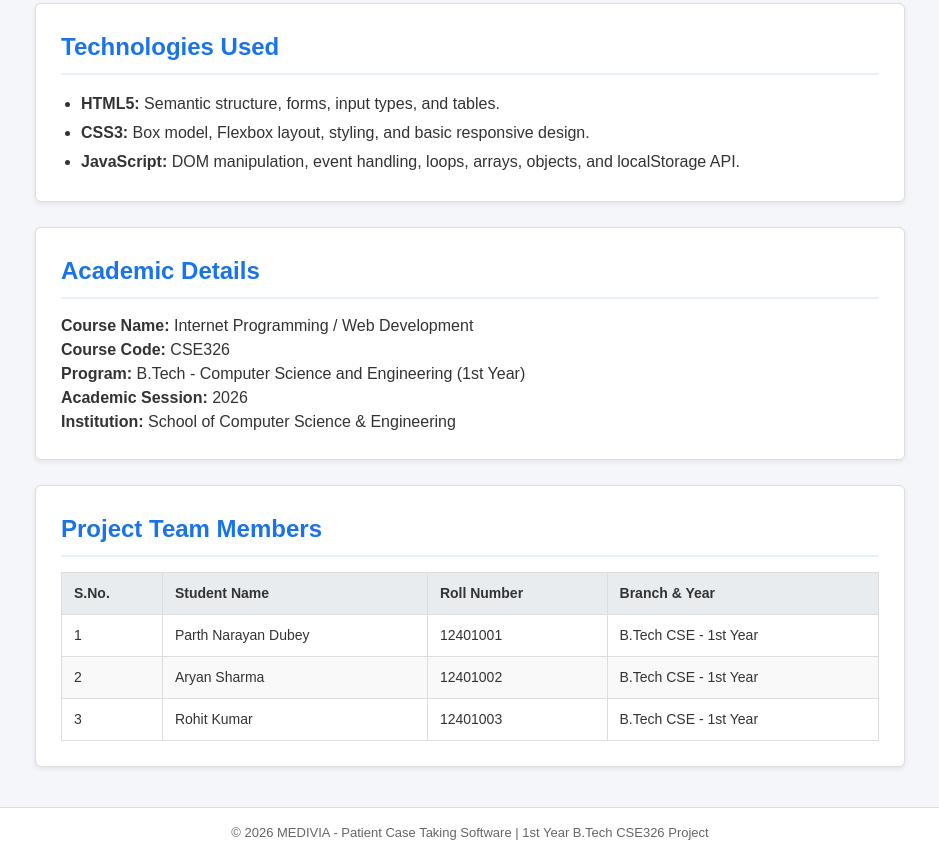
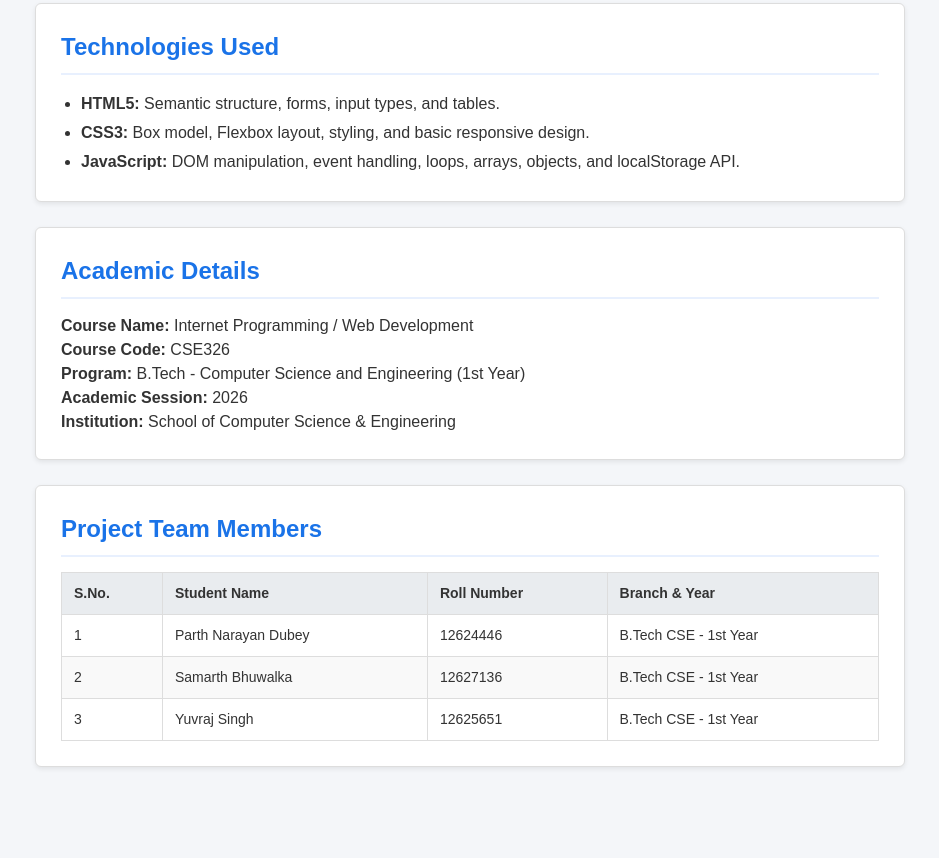
Before and after one commit to parthnarayandubey-svg/medivia-patient-case-management, a plain HTML site: page about.html in a window 1280 px wide. Shown: the part 414-1272 px from the top of the page, without its empty margins (170-1109 px from the left). After the commit the page ends 1211 px from the top, so only its background shows below. Drawn offline with Linux system fonts and the light colour scheme.

Commit message:
corrected team members name

```diff
--- a/about.html
+++ b/about.html
@@ -69,19 +69,19 @@
                     <tr>
                         <td>1</td>
                         <td>Parth Narayan Dubey</td>
-                        <td>12401001</td>
+                        <td>12624446</td>
                         <td>B.Tech CSE - 1st Year</td>
                     </tr>
                     <tr>
                         <td>2</td>
-                        <td>Aryan Sharma</td>
-                        <td>12401002</td>
+                        <td>Samarth Bhuwalka</td>
+                        <td>12627136</td>
                         <td>B.Tech CSE - 1st Year</td>
                     </tr>
                     <tr>
                         <td>3</td>
-                        <td>Rohit Kumar</td>
-                        <td>12401003</td>
+                        <td>Yuvraj Singh</td>
+                        <td>12625651</td>
                         <td>B.Tech CSE - 1st Year</td>
                     </tr>
                 </tbody>
@@ -90,10 +90,5 @@
 
     </main>
 
-    <!-- Footer -->
-    <footer>
-        <p>&copy; 2026 MEDIVIA - Patient Case Taking Software | 1st Year B.Tech CSE326 Project</p>
-    </footer>
-
 </body>
 </html>
```
